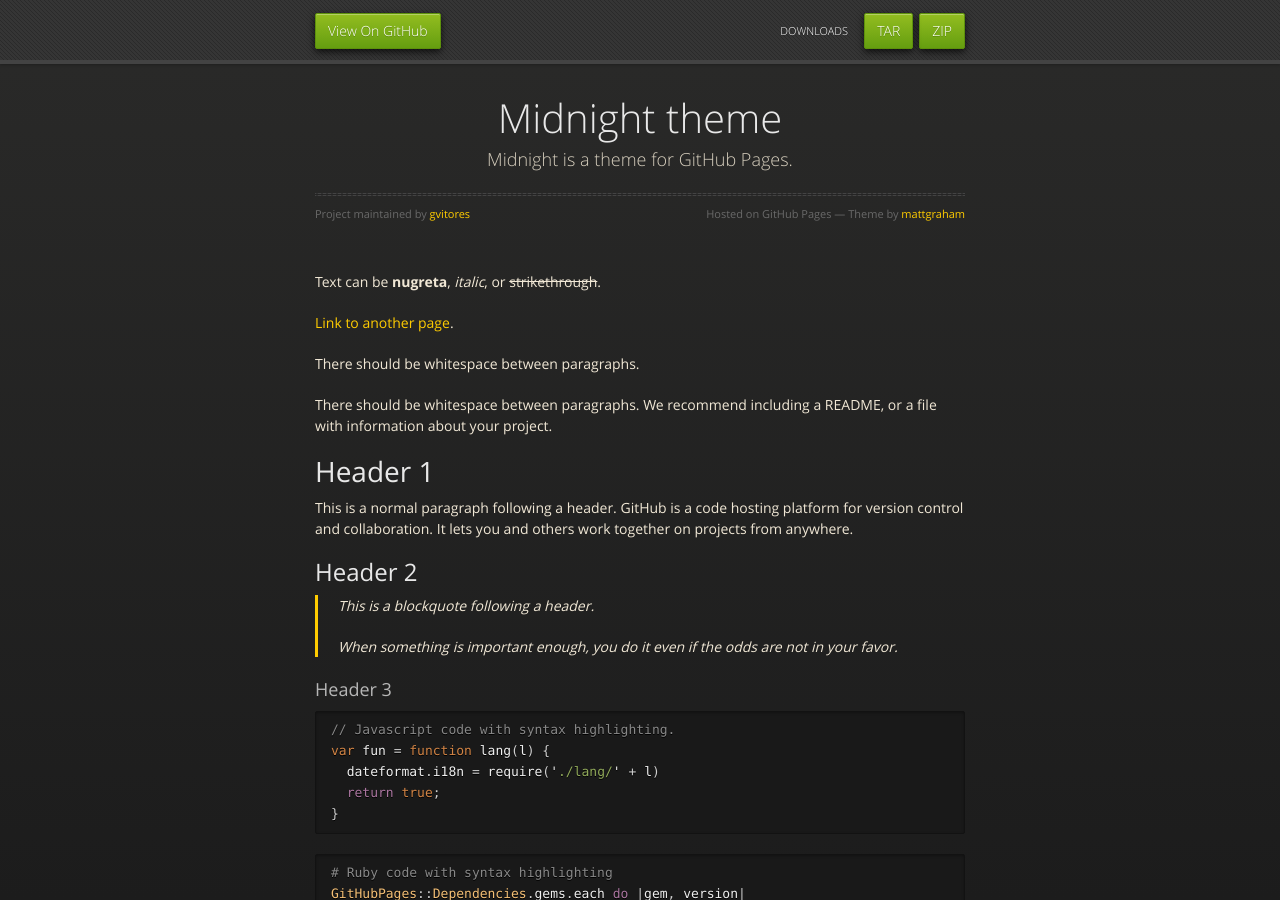
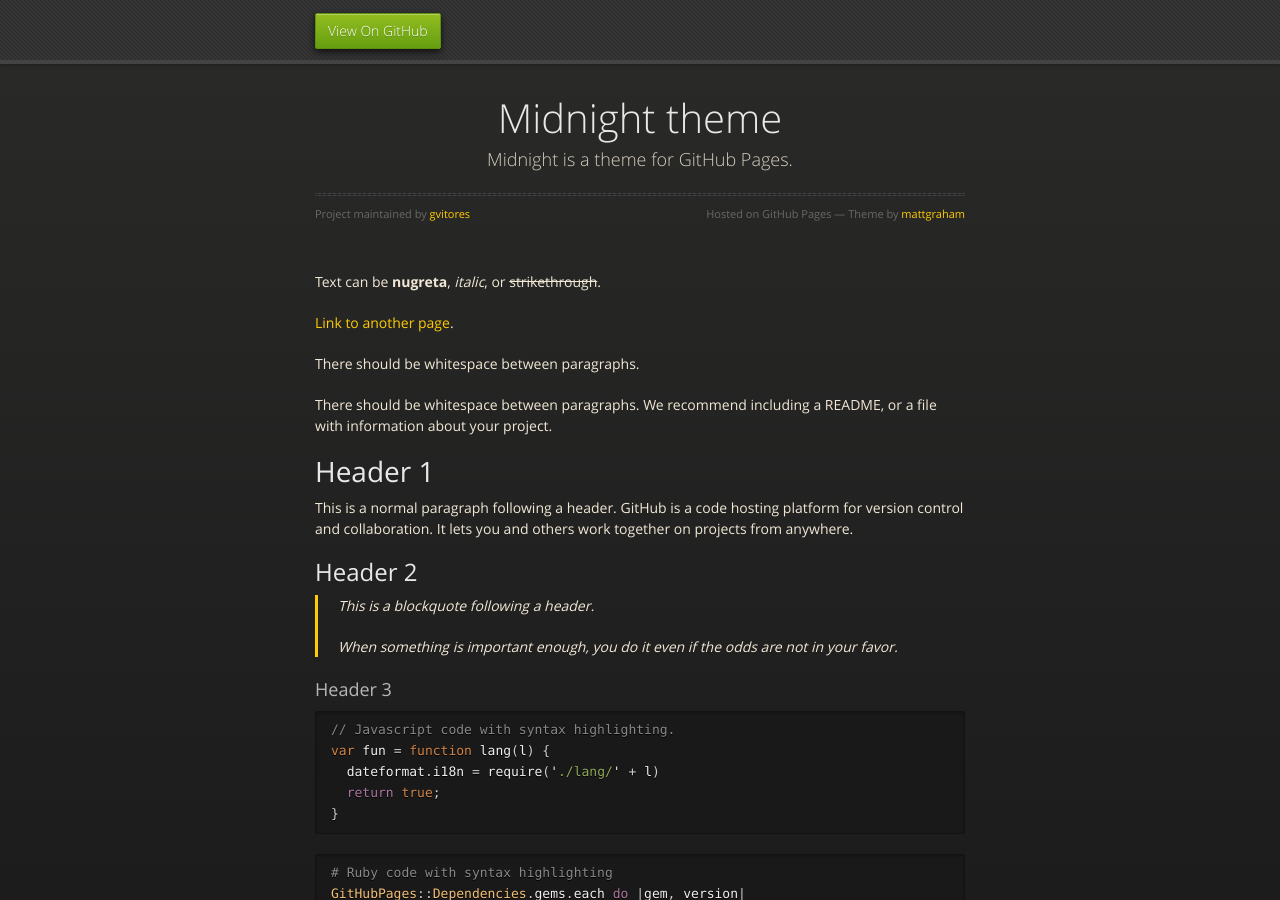
Before and after one commit to gvitores/n, a Jekyll site: the page built from index.md, in a window 1280 px wide and 900 px high. Built offline with Jekyll 4.4.1, drawn with Linux system fonts in a browser that asks for light colours.

Commit message:
Update default.html

```diff
--- a/_layouts/default.html
+++ b/_layouts/default.html
@@ -22,11 +22,8 @@
         <nav>
           <ul>
             <li class="fork"><a href="{{ site.github.repository_url }}">View On GitHub</a></li>
-            {% if site.show_downloads %}
-              <li class="downloads"><a href="{{ site.github.zip_url }}">ZIP</a></li>
-              <li class="downloads"><a href="{{ site.github.tar_url }}">TAR</a></li>
-              <li class="title">DOWNLOADS</li>
-            {% endif %}
+
+
           </ul>
         </nav>
       </div><!-- end header -->
```
